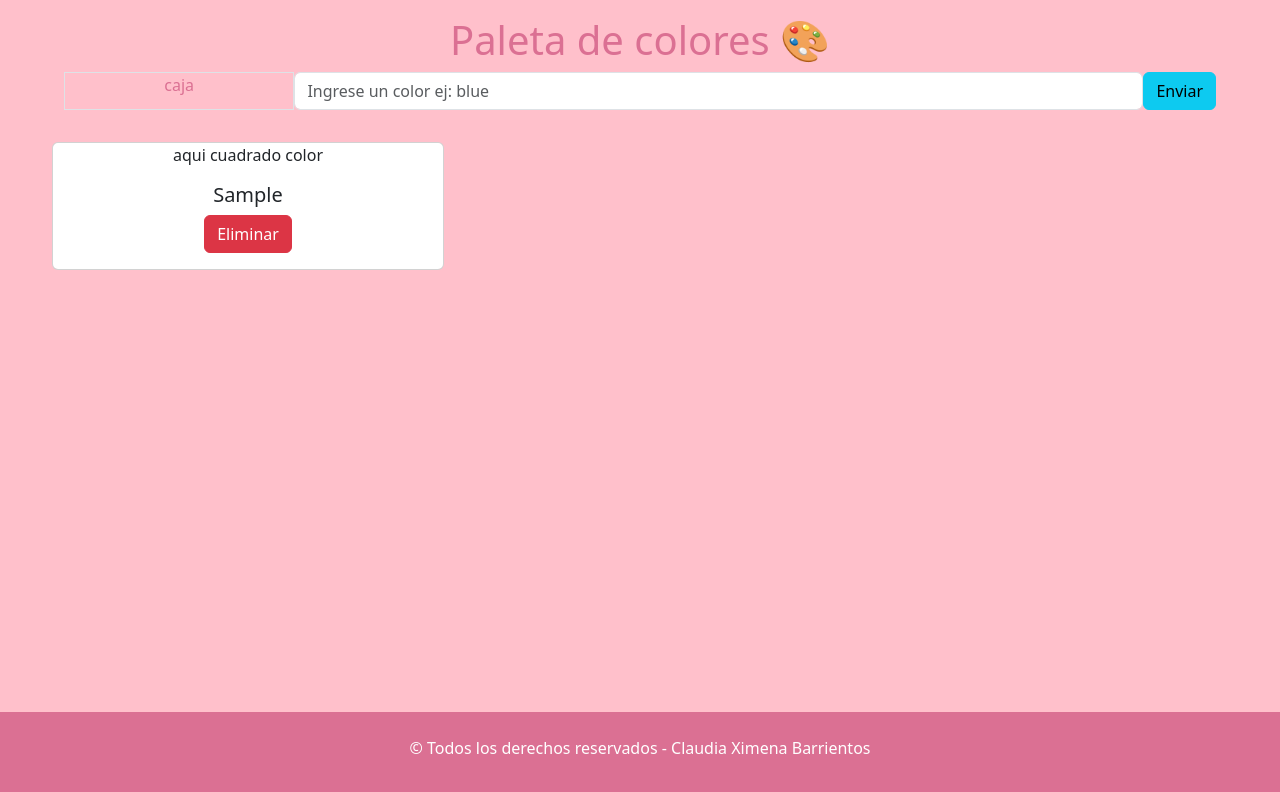
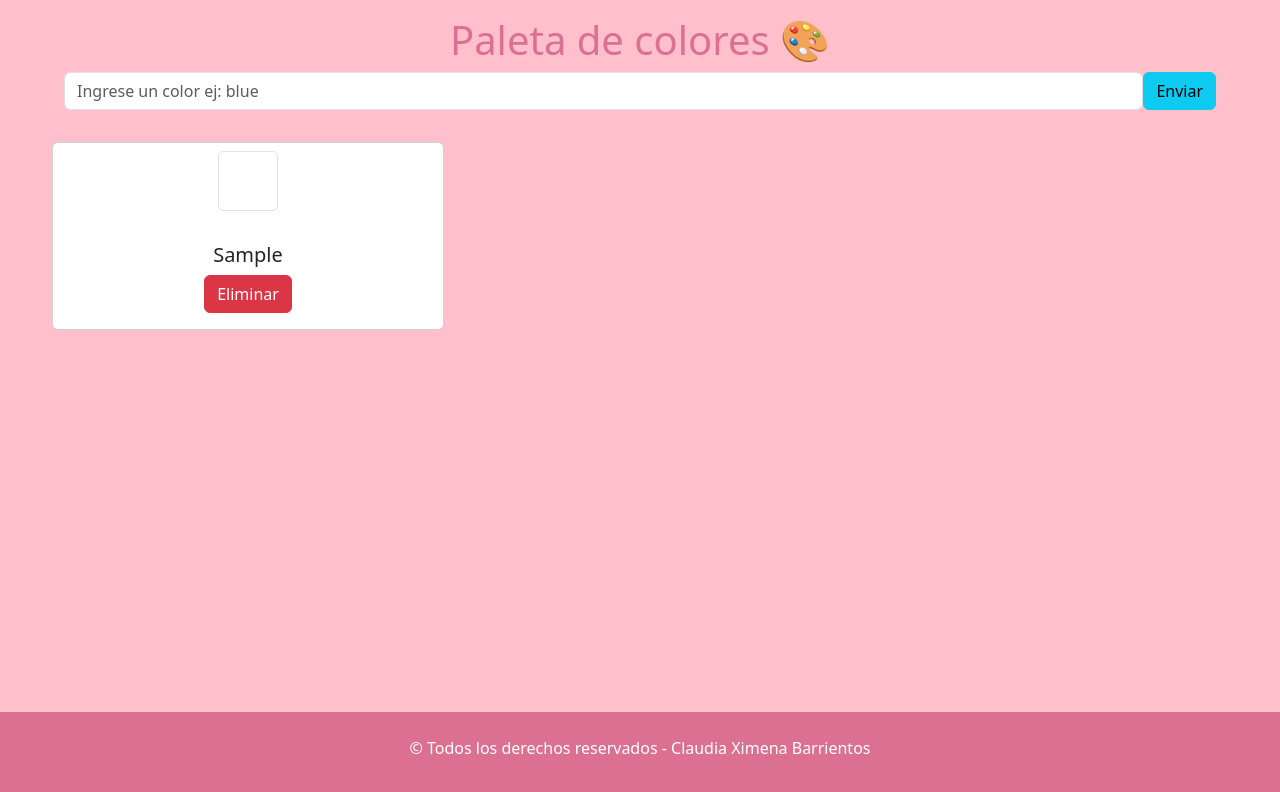
Before and after one commit to ximebarrientos/react-ejercicio6, a React (Vite) app: page / in a window 1280 px wide. Both pictures are taken after typing "Sample" into the empty fields and a click on the button "Enviar". Shown: the top 792 px of the page. Built offline with nearby package versions, Linux system fonts and the light colour scheme.

Commit message:
borre la caja vacia del costado del input

```diff
--- a/src/components/FormularioColor.jsx
+++ b/src/components/FormularioColor.jsx
@@ -1,57 +1,66 @@
 import { Form, Button } from "react-bootstrap";
 import GrillaColores from "./GrillaColores";
-import { useForm } from "react-hook-form"
+import { useForm } from "react-hook-form";
 import { useState, useEffect } from "react";
 
 const FormularioColor = () => {
-    const {
+  const {
     register,
     handleSubmit,
     reset,
     formState: { errors },
-  } = useForm()
+  } = useForm();
 
+  const coloresLocalStorage = JSON.parse(localStorage.getItem("colores")) || [];
+  const [colores, setColores] = useState(coloresLocalStorage);
 
-  const coloresLocalStorage=JSON.parse(localStorage.getItem('colores'))||[]
-  const [colores,setColores]=useState(coloresLocalStorage)
+  useEffect(() => {
+    localStorage.setItem("colores", JSON.stringify(colores));
+  }, [colores]);
 
-  useEffect(()=>{localStorage.setItem('colores',JSON.stringify(colores))},[colores])
+  const agregarColor = (dato) => {
+    setColores([...colores, dato.color]);
+    reset();
+  };
 
-  const agregarColor=(dato)=>{
-    setColores([...colores, dato.color])
-    reset()
-  }
-
-  const borrarColor=(nombreColor)=>{
+  const borrarColor = (nombreColor) => {
     //filtrar el array de colores y generar uno nuevo para poder modificarlo y actualizar state
-    const coloresFiltrados=colores.filter((itemColor)=>itemColor!==nombreColor)
-    setColores(coloresFiltrados)
-  }
-
+    const coloresFiltrados = colores.filter(
+      (itemColor) => itemColor !== nombreColor
+    );
+    setColores(coloresFiltrados);
+  };
 
   return (
     <>
       <Form onSubmit={handleSubmit(agregarColor)}>
         <Form.Group className="mb-3 d-flex">
-            <div className="border cuadrado">caja</div>
-          <Form.Control type="text" placeholder="Ingrese un color ej: blue" {...register('color',{
-            required:'Es obligatorio que ingreses un color',
-            minLength: {
-                value:3,
-                message:'El color ingresado debe contener minimo 3 caracteres'
-            },
-            maxLength: {
-                value:25,
-                message:'El color ingresado debe tener como maximo 25 caracteres'
-            }
-          })}/>
+          <Form.Control
+            type="text"
+            placeholder="Ingrese un color ej: blue"
+            {...register("color", {
+              required: "Es obligatorio que ingreses un color",
+              minLength: {
+                value: 3,
+                message: "El color ingresado debe contener minimo 3 caracteres",
+              },
+              maxLength: {
+                value: 25,
+                message:
+                  "El color ingresado debe tener como maximo 25 caracteres",
+              },
+            })}
+          />
           <Button variant="info" type="submit">
             Enviar
           </Button>
         </Form.Group>
-          <Form.Text className="text-danger">{errors.color?.message}</Form.Text>
+        <Form.Text className="text-danger">{errors.color?.message}</Form.Text>
       </Form>
-      <GrillaColores colores={colores} borrarColor={borrarColor} ></GrillaColores>
+      <GrillaColores
+        colores={colores}
+        borrarColor={borrarColor}
+      ></GrillaColores>
     </>
   );
 };
--- a/src/components/ItemColor.jsx
+++ b/src/components/ItemColor.jsx
@@ -3,8 +3,8 @@ import Card from 'react-bootstrap/Card';
 
 const ItemColor = ({nombreColor,borrarColor}) => {
   return (
-    <Card className='mt-2'>
-        <div className='cuadrado border-3'>aqui cuadrado color</div>
+    <Card className='mt-2 pt-2 align-items-center'>
+        <Card.Text className='cuadrado border' style={{backgroundColor:nombreColor}}></Card.Text>
       <Card.Body>
         <Card.Title>{nombreColor}</Card.Title>
         <Button variant="danger" onClick={()=>borrarColor(nombreColor)}>Eliminar</Button>
--- a/src/index.css
+++ b/src/index.css
@@ -20,6 +20,7 @@ main{
 }
 
 .cuadrado{
-  max-height: 20%;
-  min-width: 20%;
+  height: 60px;
+   width: 60px;
+  border-radius: 5px;
 }
```
